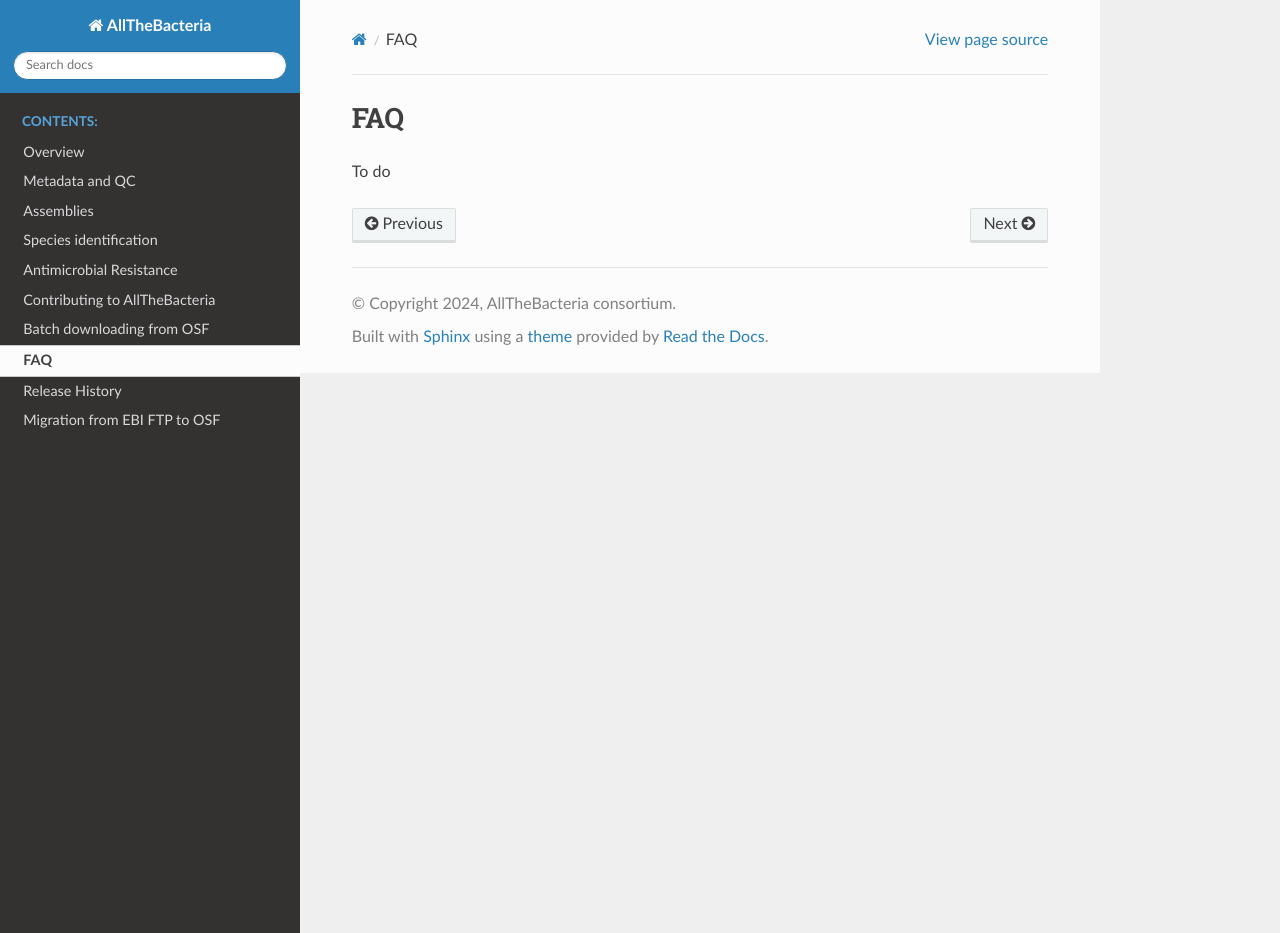
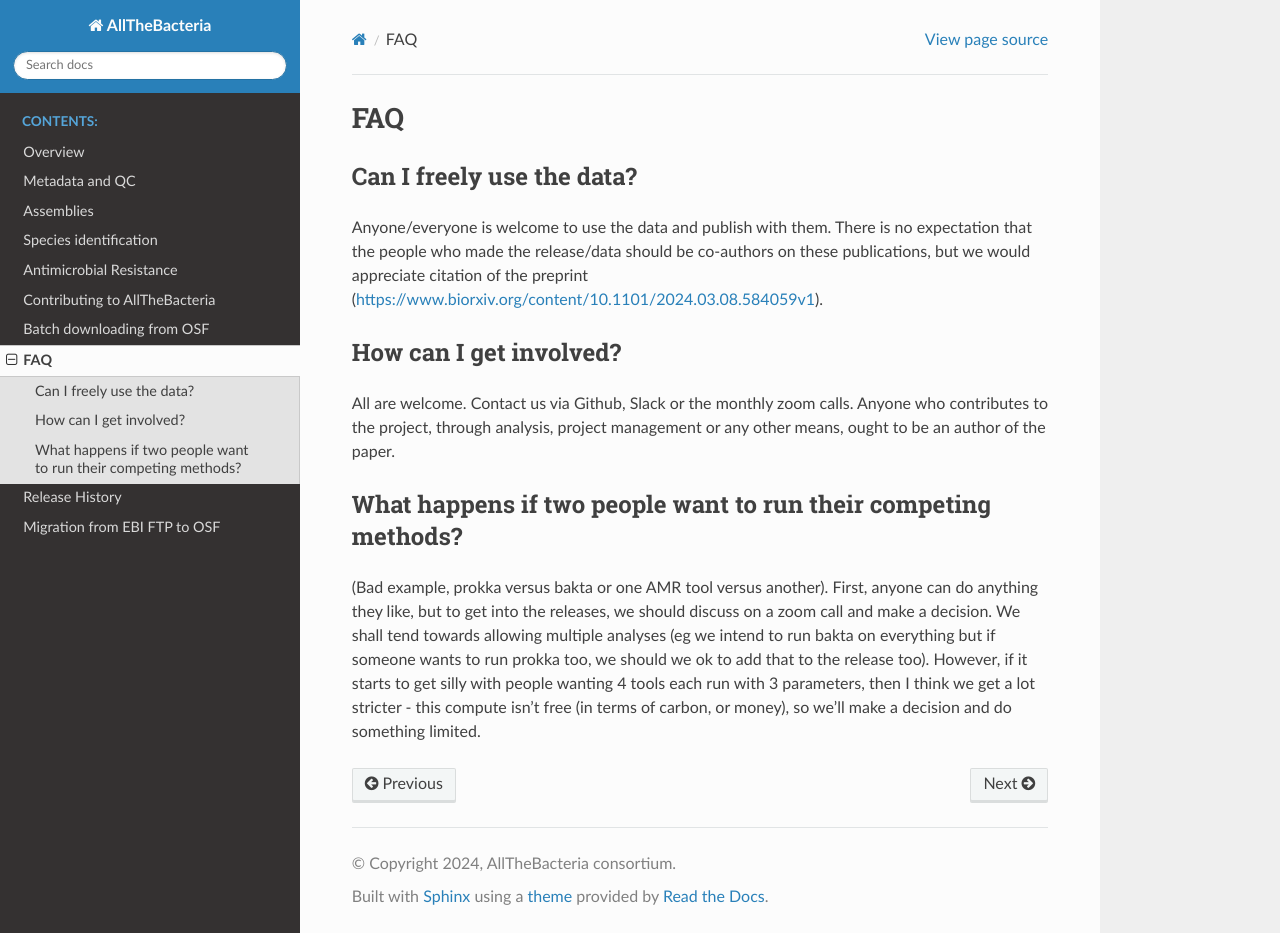
Before and after one commit to AllTheBacteria/AllTheBacteria, a Sphinx documentation site: the page built from docs/faq.rst, in a window 1280 px wide and 933 px high. Built offline with Sphinx 7.4.7 and the Read the Docs theme 2.0.0, drawn with Linux system fonts in a browser that asks for light colours.

Commit message:
Move most of readme text into readthedocs

```diff
--- a/docs/faq.rst
+++ b/docs/faq.rst
@@ -1,4 +1,33 @@
 FAQ
 ===
 
-To do
+Can I freely use the data?
+~~~~~~~~~~~~~~~~~~~~~~~~~~
+
+Anyone/everyone is welcome to use the data and publish
+with them. There is no expectation that the people who made the
+release/data should be co-authors on these publications, but we would
+appreciate citation of the preprint
+(https://www.biorxiv.org/content/10.1101/2024.03.08.584059v1).
+
+
+How can I get involved?
+~~~~~~~~~~~~~~~~~~~~~~~
+
+All are welcome. Contact us via Github, Slack or the monthly zoom calls.
+Anyone who contributes to the project, through analysis, project management or
+any other means, ought to be an author of the paper.
+
+
+What happens if two people want to run their competing methods?
+~~~~~~~~~~~~~~~~~~~~~~~~~~~~~~~~~~~~~~~~~~~~~~~~~~~~~~~~~~~~~~~
+
+(Bad example, prokka versus bakta or one AMR tool versus another).
+First, anyone can do anything they like, but to get into the releases,
+we should discuss on a zoom call and make a decision.
+We shall tend towards allowing multiple analyses (eg we intend to run bakta
+on everything but if someone wants to run prokka too, we should we ok to add
+that to the release too). However, if it starts to get silly with people
+wanting 4 tools each run with 3 parameters, then I think we get a lot
+stricter - this compute isn't free (in terms of carbon, or money), so we'll
+make a decision and do something limited.
```
Also changed, not shown: README.md (+2 -59 lines).
